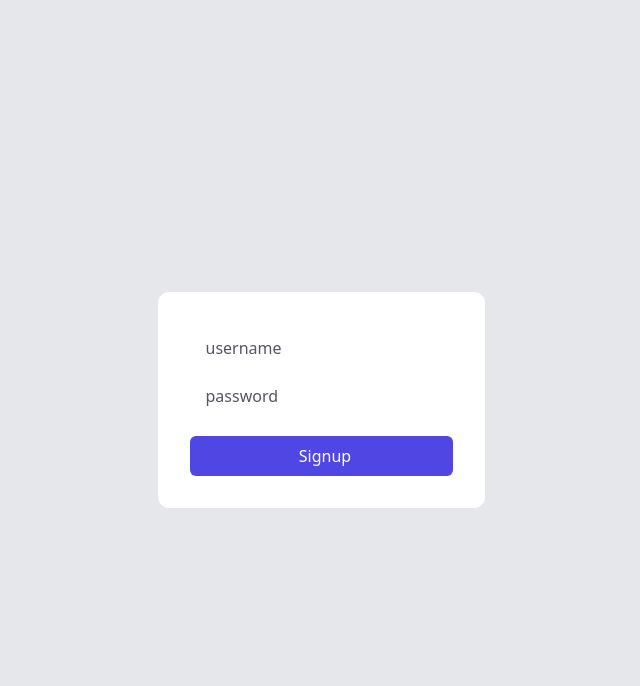
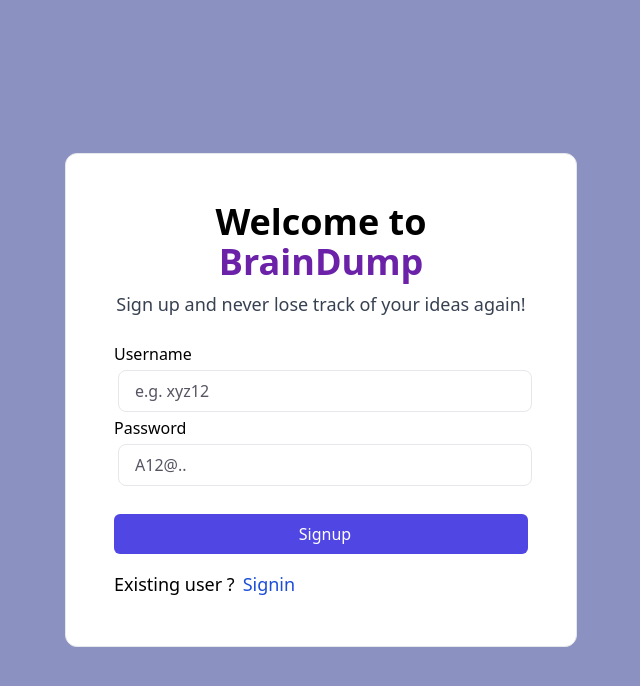
Before and after one commit to farman13/Brain-Dump, a React (Vite) app in the folder frontend/: page /signup in a window 1280 px wide. Shown: the top 686 px of the page, without its empty margins (319-959 px from the left). Built offline with nearby package versions, Linux system fonts and the light colour scheme.

Commit message:
Added delete fucntionality

```diff
--- a/frontend/src/App.tsx
+++ b/frontend/src/App.tsx
@@ -10,6 +10,7 @@ function App() {
     <>
       <BrowserRouter>
         <Routes>
+          <Route path="/" element={<Signup />} />
           <Route path="/signup" element={<Signup />} />
           <Route path="/signin" element={<Signin />} />
           <Route path="/dashboard" element={<Dashboard />} />
--- a/frontend/src/components/ui/Button.tsx
+++ b/frontend/src/components/ui/Button.tsx
@@ -20,7 +20,7 @@ const SizeStyles = {
     "md": "py-2 px-4",
     "lg": "py-4 px-6",
 }
-const defaultStyles = "px-4 py-2 rounded-md font-light flex items-center";
+const defaultStyles = "px-4 py-2 rounded-md font-normal flex items-center";
 
 export const Button = (props: ButtonProps) => {
 
--- a/frontend/src/components/ui/Input.tsx
+++ b/frontend/src/components/ui/Input.tsx
@@ -1,5 +1,5 @@
 export const Input = ({ placeholder, reference }: { placeholder: string, reference: any }) => {
     return <div>
-        <input ref={reference} placeholder={placeholder} type="text" className="px-4 py-3" />
+        <input ref={reference} placeholder={placeholder} type="text" className="w-full m-1 px-4 py-2 border rounded-lg" />
     </div>
 }
--- a/frontend/src/components/ui/SideBar.tsx
+++ b/frontend/src/components/ui/SideBar.tsx
@@ -12,7 +12,7 @@ export const SideBar = () => {
                     <LogoIcon />
                 </div>
             </Link>
-            Second Brain
+            BrainDump
         </div>
         <div className="pt-6 pl-4">
             <Link to="/tweets" >
--- a/frontend/src/hooks/useDeleteContentbyId.tsx
+++ b/frontend/src/hooks/useDeleteContentbyId.tsx
@@ -4,13 +4,14 @@ import { BACKEND_URL } from "../config";
 export const useDeleteContentbyId = () => {
 
     async function deleteContent(contentId: any) {
-        await axios.delete(`${BACKEND_URL}/content`, {
+        console.log("delete")
+        await axios.delete(`${BACKEND_URL}/content/${contentId}`, {
             //@ts-ignore
-            contentId, // Include contentId in the request body
             headers: {
                 "Authorization": localStorage.getItem("token") || ""
             }
         });
+        console.log("delete1")
     }
 
     return { deleteContent }
--- a/frontend/src/pages/Signin.tsx
+++ b/frontend/src/pages/Signin.tsx
@@ -3,7 +3,7 @@ import { Button } from "../components/ui/Button"
 import { Input } from "../components/ui/Input"
 import { BACKEND_URL } from "../config";
 import axios from "axios";
-import { useNavigate } from "react-router-dom";
+import { Link, useNavigate } from "react-router-dom";
 
 export const Signin = () => {
 
@@ -25,12 +25,30 @@ export const Signin = () => {
         alert("You are signed In!")
         navigate('/dashboard');
     }
-    return <div className="h-screen w-screen bg-gray-200 flex justify-center items-center">
-        <div className="bg-white rounded-xl border min-w-48 p-8">
-            <Input placeholder="username" reference={usernameRef} />
-            <Input placeholder="password" reference={passwordRef} />
-            <div className="flex justify-center pt-4">
+    return <div className="h-screen w-screen bg-purple-50 flex justify-center items-center">
+        <div className="bg-white rounded-xl border min-w-96 max-w-lg min-h-96 p-12">
+            <div className="text-center pb-6">
+                <h1 className="text-4xl font-bold ">Welcome to <span className="text-purple-800">BrainDump</span></h1>
+                <p className="text-gray-700 text-lg mt-2">
+                    Sign in and never lose track of your ideas again!
+                </p>
+            </div>
+            <div className="font-normal">
+                Username
+                <Input placeholder="e.g. xyz12" reference={usernameRef} />
+                Password
+                <Input placeholder="A12@.." reference={passwordRef} />
+            </div>
+            <div className="flex justify-center pt-6">
                 <Button variant="primary" text="Signin" size="sm" fullwidth={true} loading={false} onClick={signin} />
+            </div>
+            <div className="pt-4 text-lg">
+                New user ?
+                <Link to='/signup'>
+                    <span className="pl-2 text-blue-700 hover:underline ">
+                        Signup
+                    </span>
+                </Link>
             </div>
         </div>
 
--- a/frontend/src/pages/Signup.tsx
+++ b/frontend/src/pages/Signup.tsx
@@ -3,7 +3,7 @@ import { Button } from "../components/ui/Button"
 import { Input } from "../components/ui/Input"
 import { BACKEND_URL } from "../config";
 import axios from "axios";
-import { useNavigate } from "react-router-dom";
+import { Link, useNavigate } from "react-router-dom";
 
 export const Signup = () => {
 
@@ -24,12 +24,30 @@ export const Signup = () => {
         alert("You are signed up!")
         navigate('/signin');
     }
-    return <div className="h-screen w-screen bg-gray-200 flex justify-center items-center">
-        <div className="bg-white rounded-xl border min-w-48 p-8">
-            <Input placeholder="username" reference={usernameRef} />
-            <Input placeholder="password" reference={passwordRef} />
-            <div className="flex justify-center pt-4">
+    return <div className="h-screen w-screen bg-purple-50 flex justify-center items-center">
+        <div className="bg-white rounded-xl border min-w-96 max-w-lg min-h-96 p-12">
+            <div className="text-center pb-6">
+                <h1 className="text-4xl font-bold ">Welcome to <span className="text-purple-800">BrainDump</span></h1>
+                <p className="text-gray-700 text-lg mt-2">
+                    Sign up and never lose track of your ideas again!
+                </p>
+            </div>
+            <div className="font-normal">
+                Username
+                <Input placeholder="e.g. xyz12" reference={usernameRef} />
+                Password
+                <Input placeholder="A12@.." reference={passwordRef} />
+            </div>
+            <div className="flex justify-center pt-6">
                 <Button variant="primary" text="Signup" size="sm" fullwidth={true} loading={false} onClick={signup} />
+            </div>
+            <div className="pt-4 text-lg">
+                Existing user ?
+                <Link to='/signin'>
+                    <span className="pl-2 text-blue-700 hover:underline ">
+                        Signin
+                    </span>
+                </Link>
             </div>
         </div>
 
--- a/frontend/tailwind.config.js
+++ b/frontend/tailwind.config.js
@@ -9,9 +9,10 @@ export default {
       colors: {
         gray: {
           100: "#e6e8ea",
-          400: "#555563"
+          400: "#555563",
         },
         purple: {
+          50: "#8b91c1",
           300: "#e0e7ff",
           500: "#433bb3",
           600: "#5046e4"
```
Also changed, not shown: 2 other files (tests, documents, lock files or other folders).
